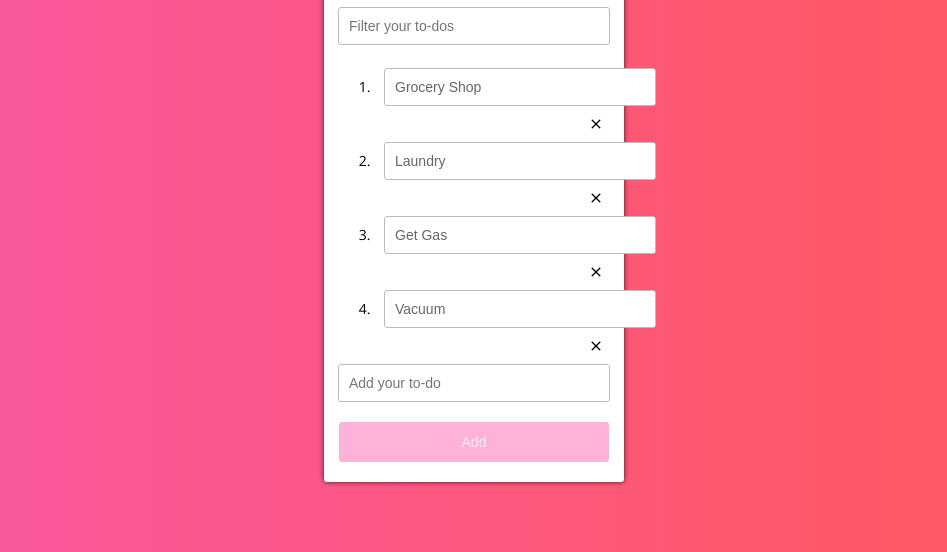
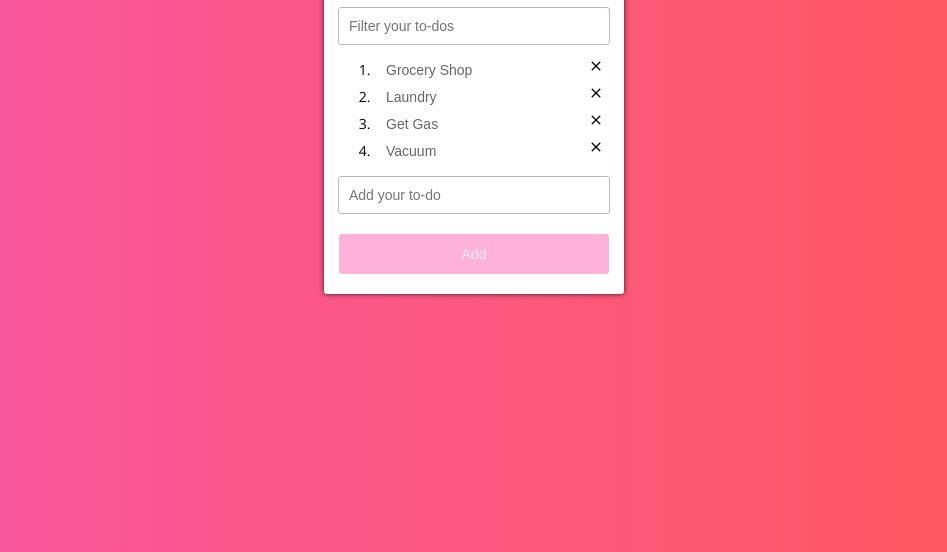
Before and after one commit to KOappC/node_lab, a website: page public/index.html in a window 1280 px wide. Shown: the part 248-800 px from the top of the page, without its empty margins (166-1113 px from the left). Drawn offline with nearby package versions, Linux system fonts and the light colour scheme.

Commit message:
fixed the styling

```diff
--- a/public/stylesheets/stylesheet.css
+++ b/public/stylesheets/stylesheet.css
@@ -51,6 +51,13 @@ i {
     float: right;
     cursor: pointer;
     transition: 0.3s ease;
+}
+
+ol input {
+    border: none;
+    width: auto;
+    height: 0;
+    margin: 2px;
 }
 
 
```
